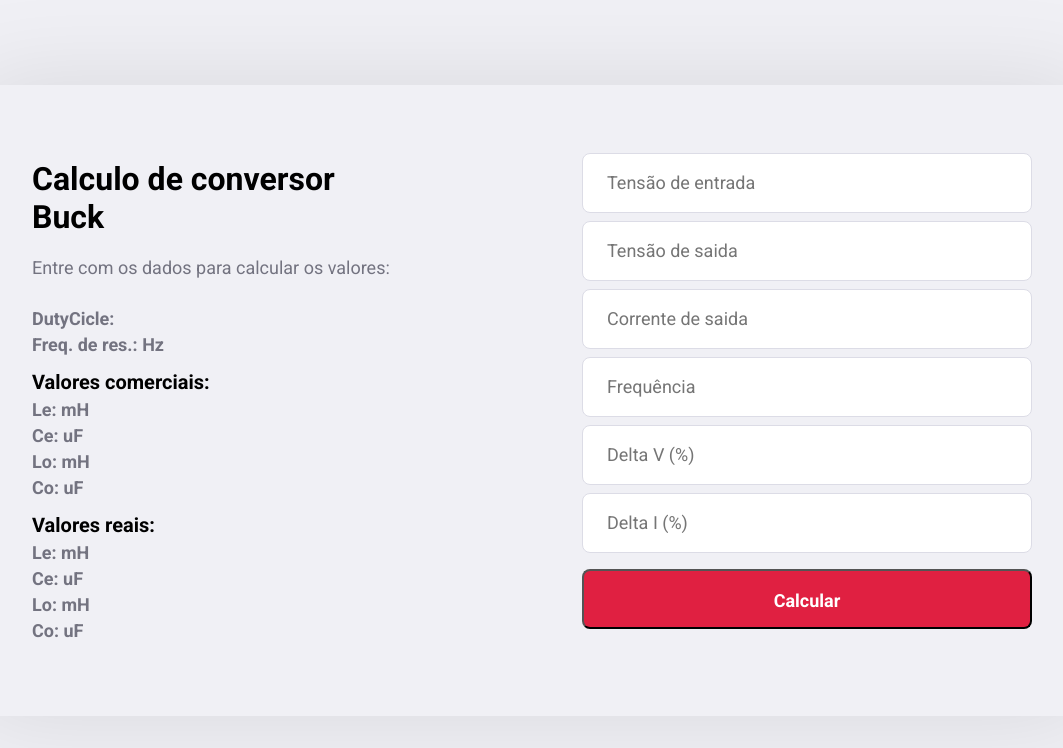
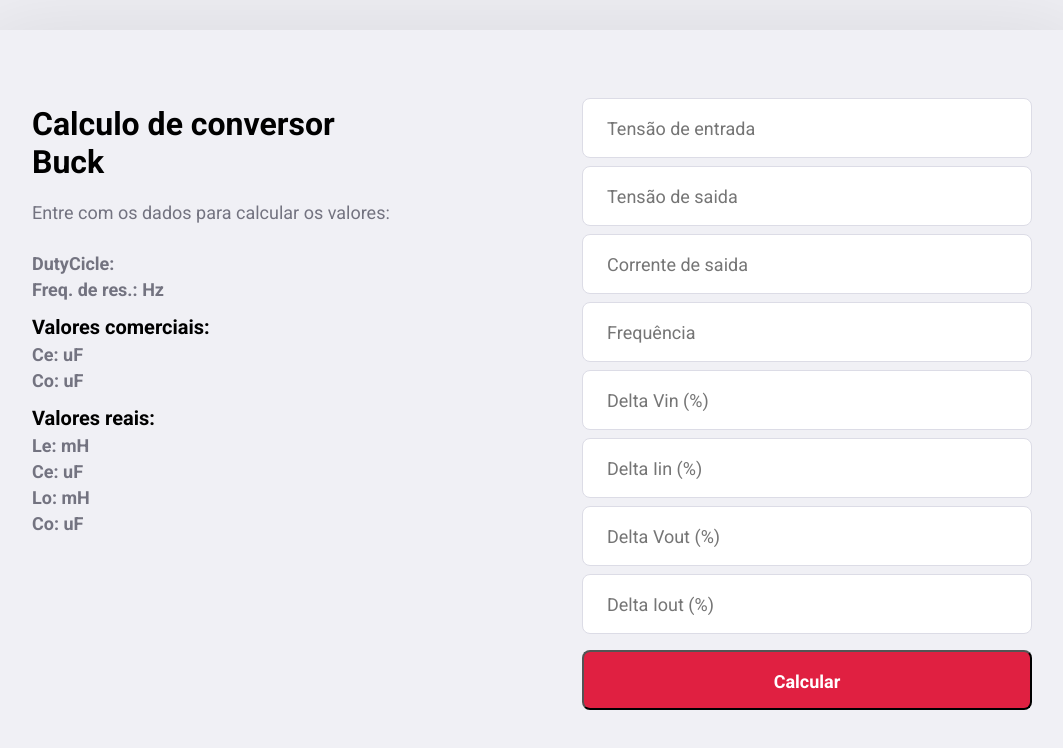
Before and after one commit to jjakob10/buckCalculator, a React (Create React App) app in the folder frontend/: page / in a window 1280 px wide. Shown: the top 748 px of the page, without its empty margins (108-1171 px from the left). Built offline with nearby package versions, Linux system fonts and the light colour scheme; the HTML template or start-up script is replaced by a standard one.

Commit message:
Modification 1

```diff
--- a/frontend/src/pages/Calculate/index.js
+++ b/frontend/src/pages/Calculate/index.js
@@ -19,9 +19,9 @@ export default function Register() {
   const [Le, setLe] = useState('');
   const [Ce, setCe] = useState('');
   const [resFreq, setResFreq] = useState('');
-  const [comLo, comsetLo] = useState('');
+  const [deltaVin,setDeltaVin] = useState('');
   const [comCo, comsetCo] = useState('');
-  const [comLe, comsetLe] = useState('');
+  const [deltaIin, setDeltaIin] = useState('');
   const [comCe, comsetCe] = useState('');
 
 
@@ -34,22 +34,22 @@ export default function Register() {
       Iout: Number(Iout),
       Freq: Number(Freq),
       DeltaV: Number(DeltaV),
-      DeltaI: Number(DeltaI)
+      DeltaI: Number(DeltaI),
+      DeltaIin: Number(deltaIin),
+      DeltaVin: Number(deltaVin)
     }
 
     try {
       const response = await api.post("buck", data);
 
-      const { dutyCicle, comLo, comCo, comLe, comCe, Lo, Co, Le, Ce, resFreq } = response.data;
+      const { dutyCicle, comCo, comCe, Lo, Co, Le, Ce, resFreq } = response.data;
       setDutyCicle(dutyCicle);
       setLo(Lo);
       setCo(Co);
       setLe(Le);
       setCe(Ce);
       setResFreq(resFreq);
-      comsetLo(comLo);
       comsetCo(comCo);
-      comsetLe(comLe);
       comsetCe(comCe);
 
     } catch (err) {
@@ -71,9 +71,7 @@ export default function Register() {
           </div>
           <div>
             <b>Valores comerciais:</b>
-            <h2>Le: {comLe}mH</h2>
             <h2>Ce: {comCe}uF</h2>
-            <h2>Lo: {comLo}mH</h2>
             <h2>Co: {comCo}uF</h2>
           </div>
           <div>
@@ -124,7 +122,25 @@ export default function Register() {
             step="any"
             max="1"
             min="0"
-            placeholder="Delta V (%)"
+            placeholder="Delta Vin (%)"
+            value={DeltaV}
+            onChange={e => setDeltaVin(e.target.value)}
+          />
+          <input
+            type="number"
+            step="any"
+            max="1"
+            min="0"
+            placeholder="Delta Iin (%)"
+            value={DeltaI}
+            onChange={e => setDeltaIin(e.target.value)}
+          />
+          <input
+            type="number"
+            step="any"
+            max="1"
+            min="0"
+            placeholder="Delta Vout (%)"
             value={DeltaV}
             onChange={e => setDeltaV(e.target.value)}
           />
@@ -133,7 +149,7 @@ export default function Register() {
             step="any"
             max="1"
             min="0"
-            placeholder="Delta I (%)"
+            placeholder="Delta Iout (%)"
             value={DeltaI}
             onChange={e => setDeltaI(e.target.value)}
           />
```
